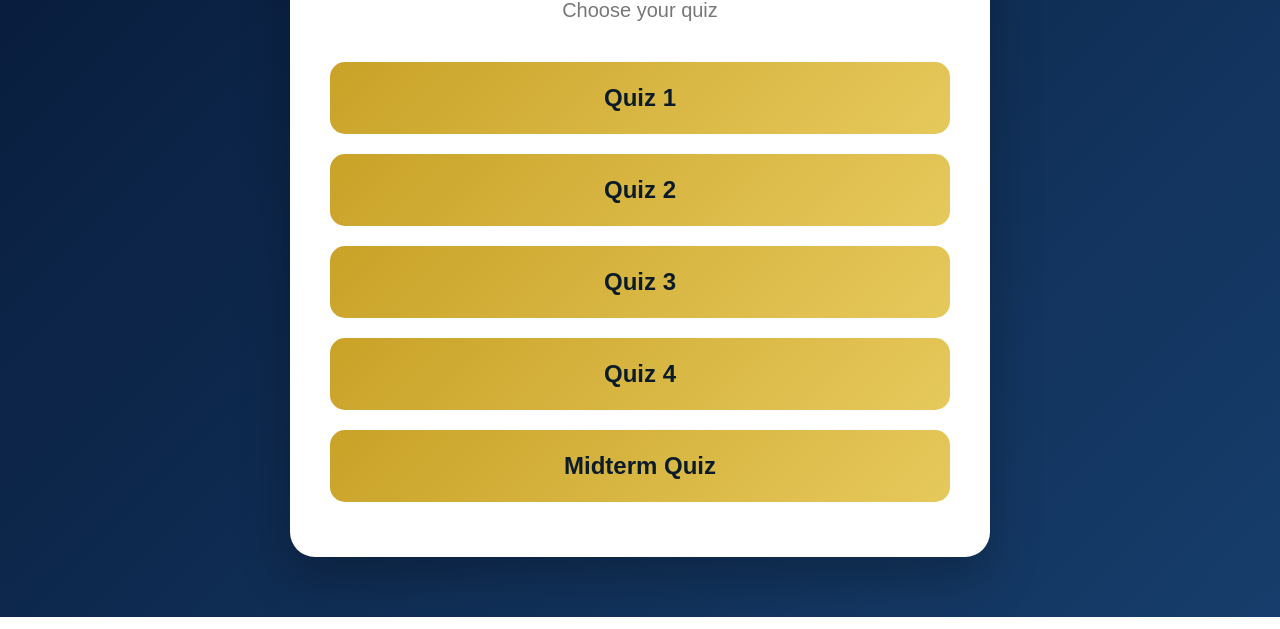
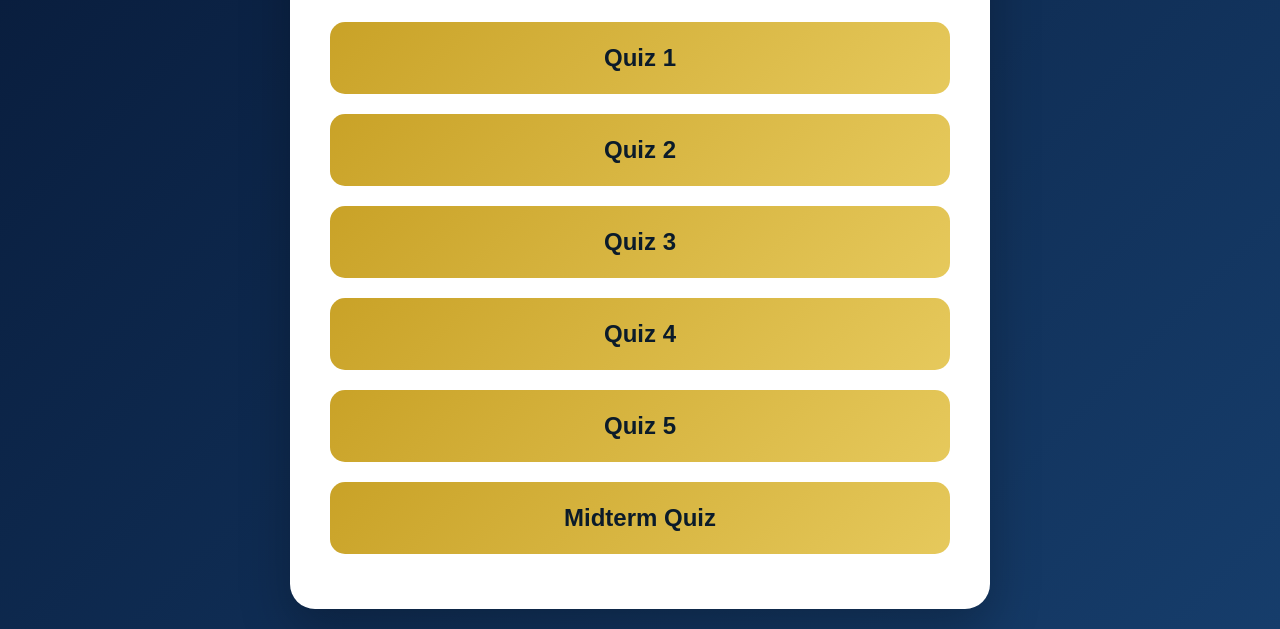
Before and after one commit to centerjust4u-creator/IOS, a plain HTML site: page index.html in a window 1280 px wide. Shown: the part 183-812 px from the top of the page. Drawn offline with Linux system fonts and the light colour scheme.

Commit message:
Add link for Quiz 5 in index.html
Added link to Quiz 5 in the quiz section.

```diff
--- a/index.html
+++ b/index.html
@@ -93,6 +93,7 @@ h1 {
         <a class="quiz" href="quiz-2/">Quiz 2</a>
         <a class="quiz" href="quiz-3/">Quiz 3</a>
         <a class="quiz" href="quiz-4/">Quiz 4</a>
+        <a class="quiz" href="quiz-5/">Quiz 5</a>
 
         <a class="quiz" href="midterm-quiz/">Midterm Quiz</a>
     </div>
```
